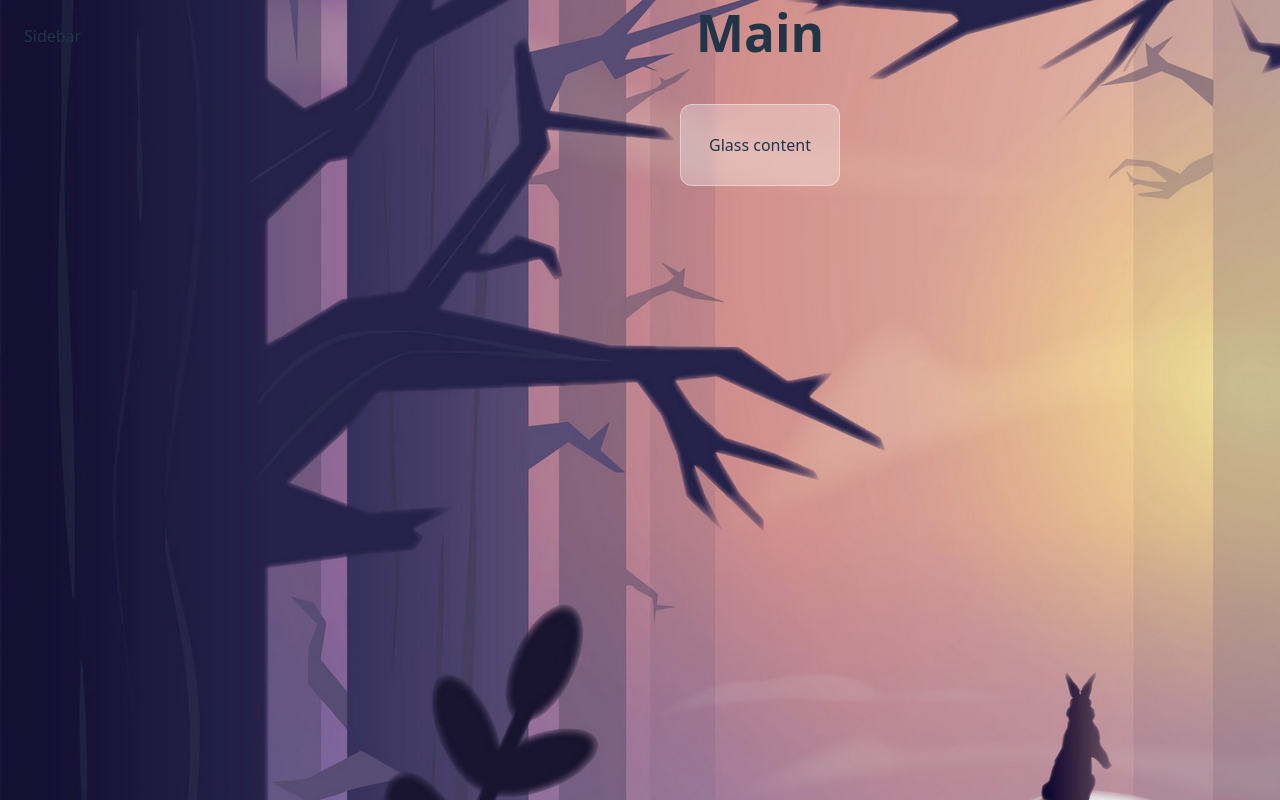
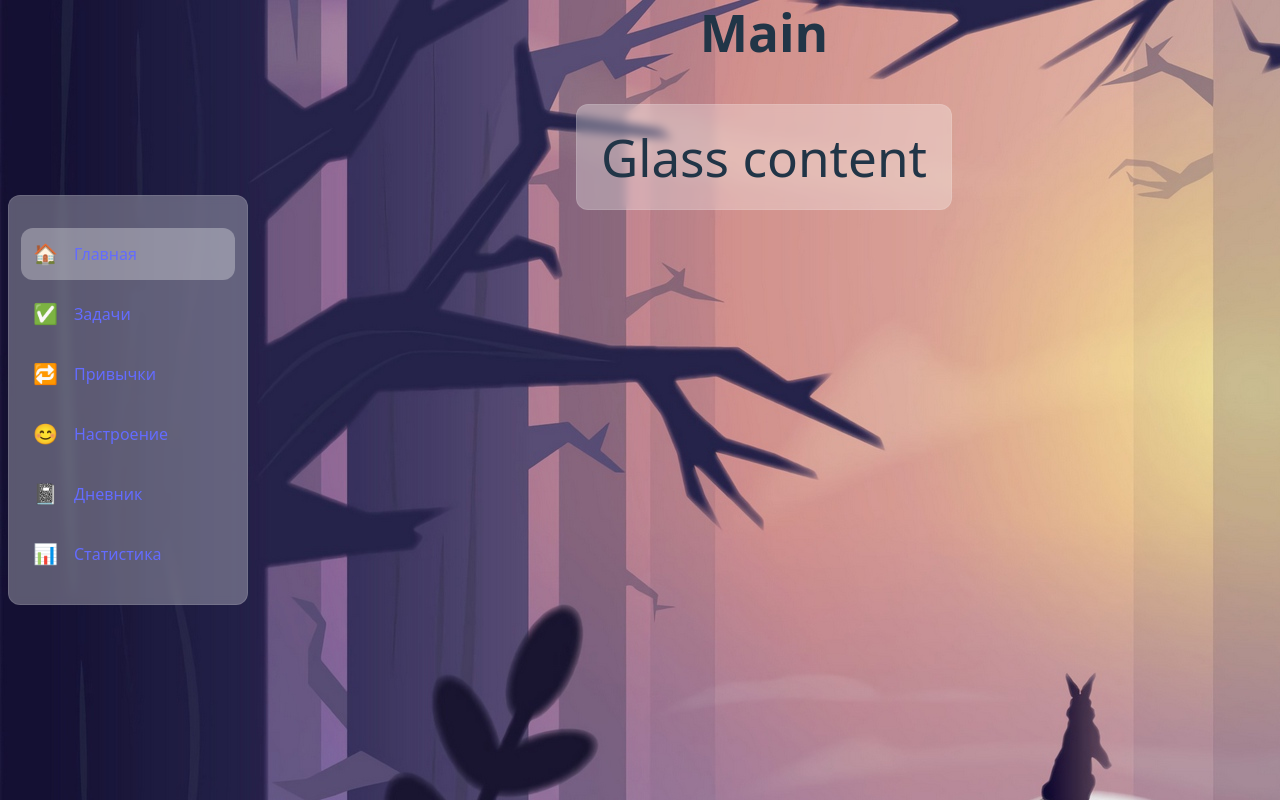
Before and after one commit to cyntraten/life-tracker-app, a React (Vite) app: page / in a window 1280 px wide. Built offline with nearby package versions, Linux system fonts and the light colour scheme.

Commit message:
refactor AppLayout

```diff
--- a/src/components/layout/AppLayout.tsx
+++ b/src/components/layout/AppLayout.tsx
@@ -1,11 +1,12 @@
 import { Outlet } from "react-router";
+import Sidebar from "../ui/Sidebar";
 
 export const AppLayout = () => {
   return (
     <div className="flex h-screen">
-      <div className="flex flex-col w-16 md:w-60 p-6">Sidebar</div>
+      <Sidebar />
 
-      <div className="flex flex-col items-center flex-1 overflow-hidden">
+      <div className="flex flex-col items-center flex-1 overflow-hidden mr-2 ">
         <header className="h-16 flex items-center px-6 mb-10">
           <h1 className="text-xl font-semibold">Main</h1>
         </header>
--- a/src/components/ui/TestComponent.tsx
+++ b/src/components/ui/TestComponent.tsx
@@ -1,8 +1,10 @@
+import { GlassCard } from "./GlassCard";
+
 const TestComponent = () => {
   return (
-    <div className="bg-white/30 backdrop-blur-xs border border-white/40 rounded-xl p-7">
-      Glass content
-    </div>
+    <GlassCard className="w-full h-full items-center text-center p-6">
+      <h1>Glass content</h1>
+    </GlassCard>
   );
 };
 
```
